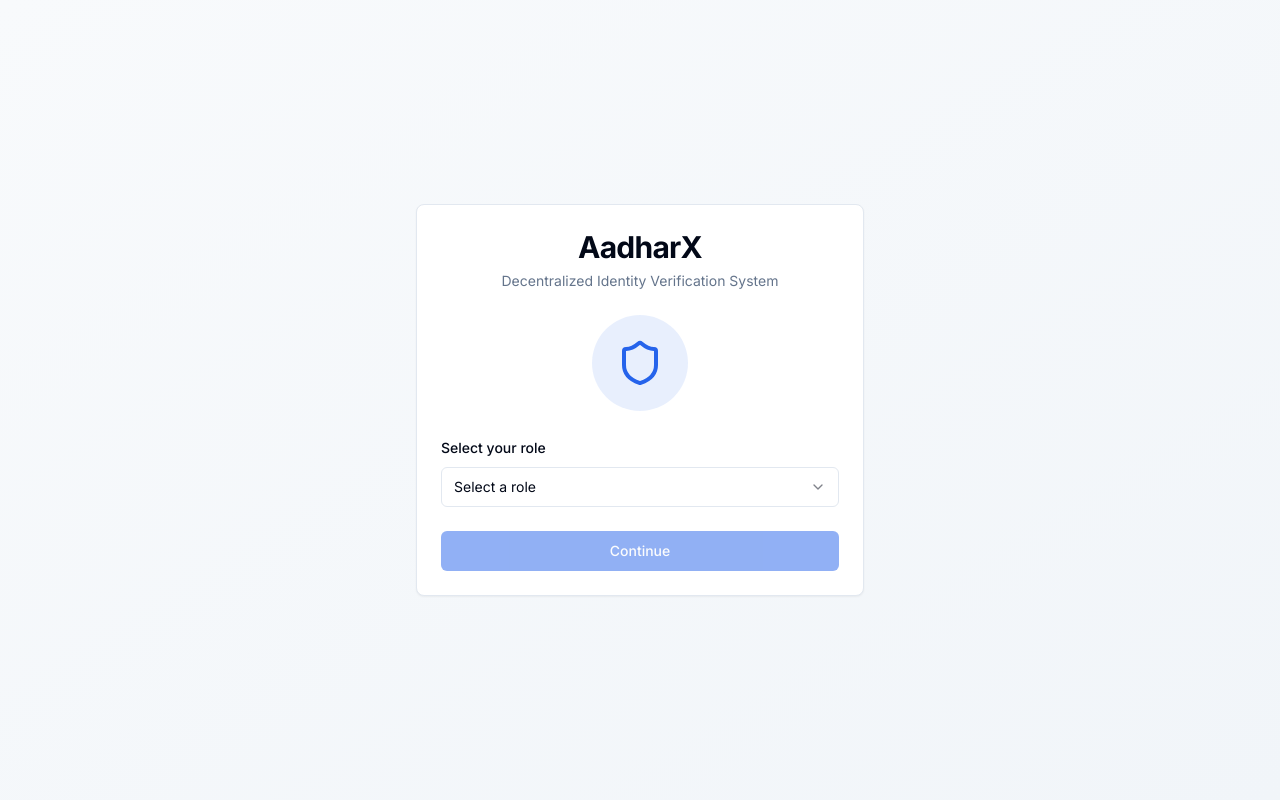
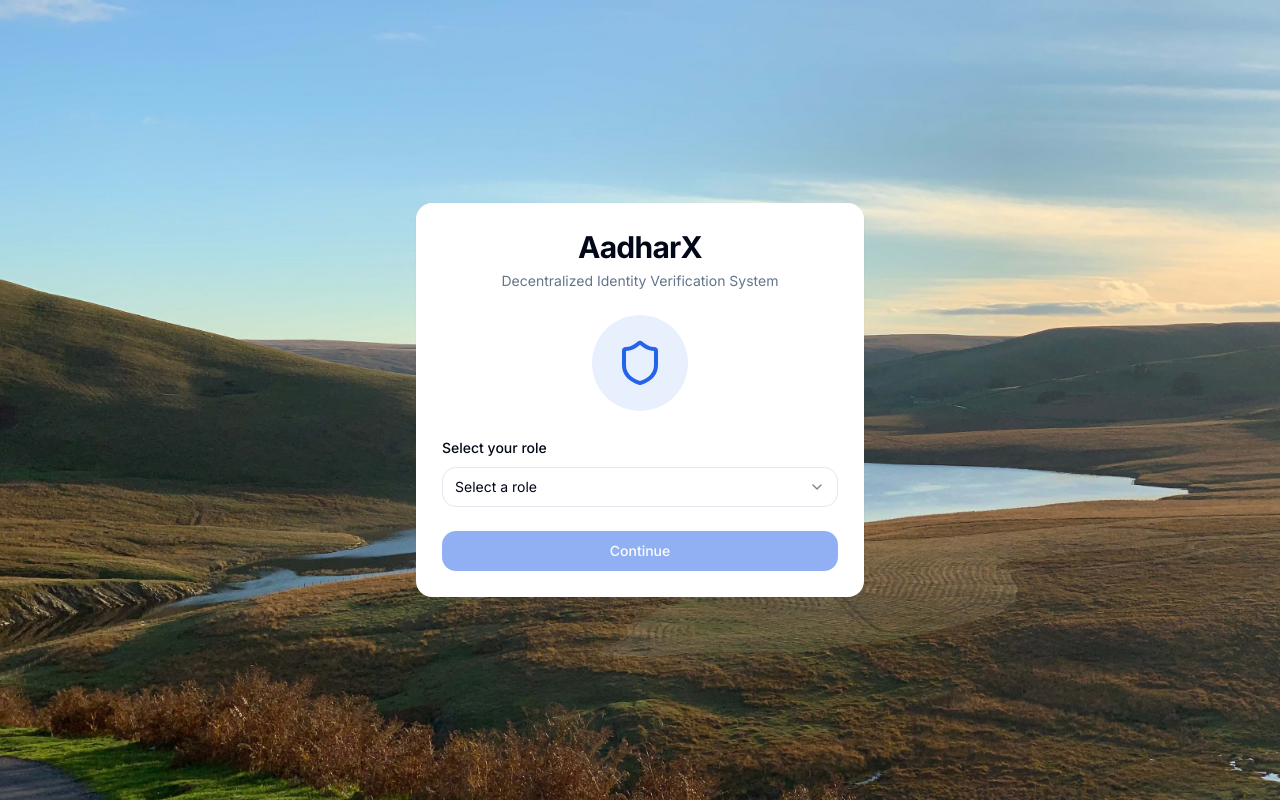
Before and after one commit to 0xvish/AadharX, a Next.js app in the folder frontend/: page / in a window 1280 px wide. Built offline with nearby package versions, Linux system fonts and the light colour scheme.

Commit message:
Misc(Login): Changed background image, card background and border radius

```diff
--- a/frontend/app/globals.css
+++ b/frontend/app/globals.css
@@ -23,13 +23,13 @@
     --border: 214.3 31.8% 91.4%;
     --input: 214.3 31.8% 91.4%;
     --ring: 221.2 83.2% 53.3%;
-    --radius: 0.5rem;
+    --radius: 1rem;
   }
 
   .dark {
     --background: 222.2 84% 4.9%;
     --foreground: 210 40% 98%;
-    --card: 222.2 84% 4.9%;
+    --card: 222.2 84% 4.9% / 0.5;
     --card-foreground: 210 40% 98%;
     --popover: 222.2 84% 4.9%;
     --popover-foreground: 210 40% 98%;
--- a/frontend/app/page.tsx
+++ b/frontend/app/page.tsx
@@ -18,8 +18,21 @@ export default function Home() {
   }
 
   return (
-    <div className="min-h-screen flex items-center justify-center bg-gradient-to-br from-slate-50 to-slate-100 dark:from-slate-900 dark:to-slate-800">
-      <Card className="w-full max-w-md">
+    <div
+      className="min-h-screen flex items-center justify-center bg-gradient-to-br from-slate-50 to-slate-100 dark:from-slate-900 dark:to-slate-800"
+      style={{
+        backgroundImage: "url('/landscape.jpeg')",
+        backgroundSize: "cover",
+        backgroundPositionY: "bottom"
+       }}
+    >
+      <Card
+        className="w-full max-w-md"
+        style={{
+          backdropFilter: "blur(20px)",
+          border: "2px solid hsl(var(--card))"
+        }}
+      >
         <CardHeader className="text-center">
           <CardTitle className="text-3xl font-bold">AadharX</CardTitle>
           <CardDescription>Decentralized Identity Verification System</CardDescription>
```
Also changed, not shown: frontend/public/landscape.jpeg (added).
